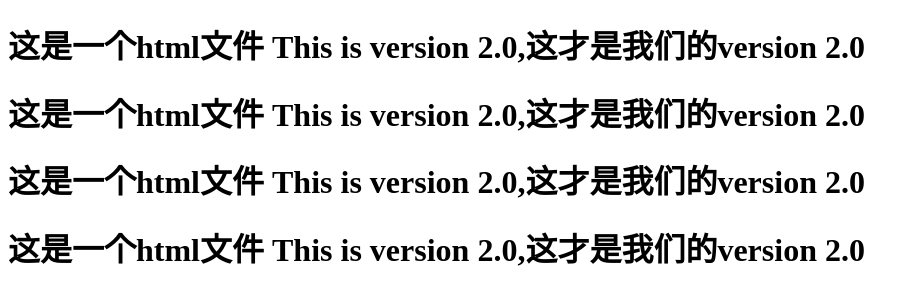
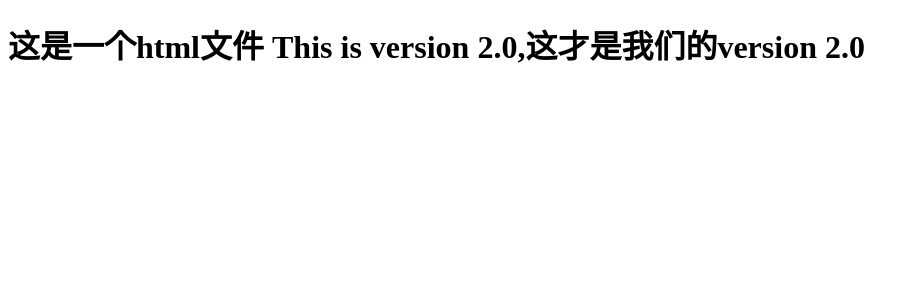
Before and after one commit to kunshao666/GitStudy, a plain HTML site: page index.html in a window 1280 px wide. Shown: the whole page, without its empty margins (0-918 px from the left). Drawn offline with Linux system fonts and the light colour scheme.

Commit message:
master modify file

```diff
--- a/index.html
+++ b/index.html
@@ -6,8 +6,5 @@
 </head>
 <body>
 	<h1>这是一个html文件 This is version 2.0,这才是我们的version 2.0</h1>
-	<h1>这是一个html文件 This is version 2.0,这才是我们的version 2.0</h1>
-	<h1>这是一个html文件 This is version 2.0,这才是我们的version 2.0</h1>
-	<h1>这是一个html文件 This is version 2.0,这才是我们的version 2.0</h1>
 </body>
 </html>
```
